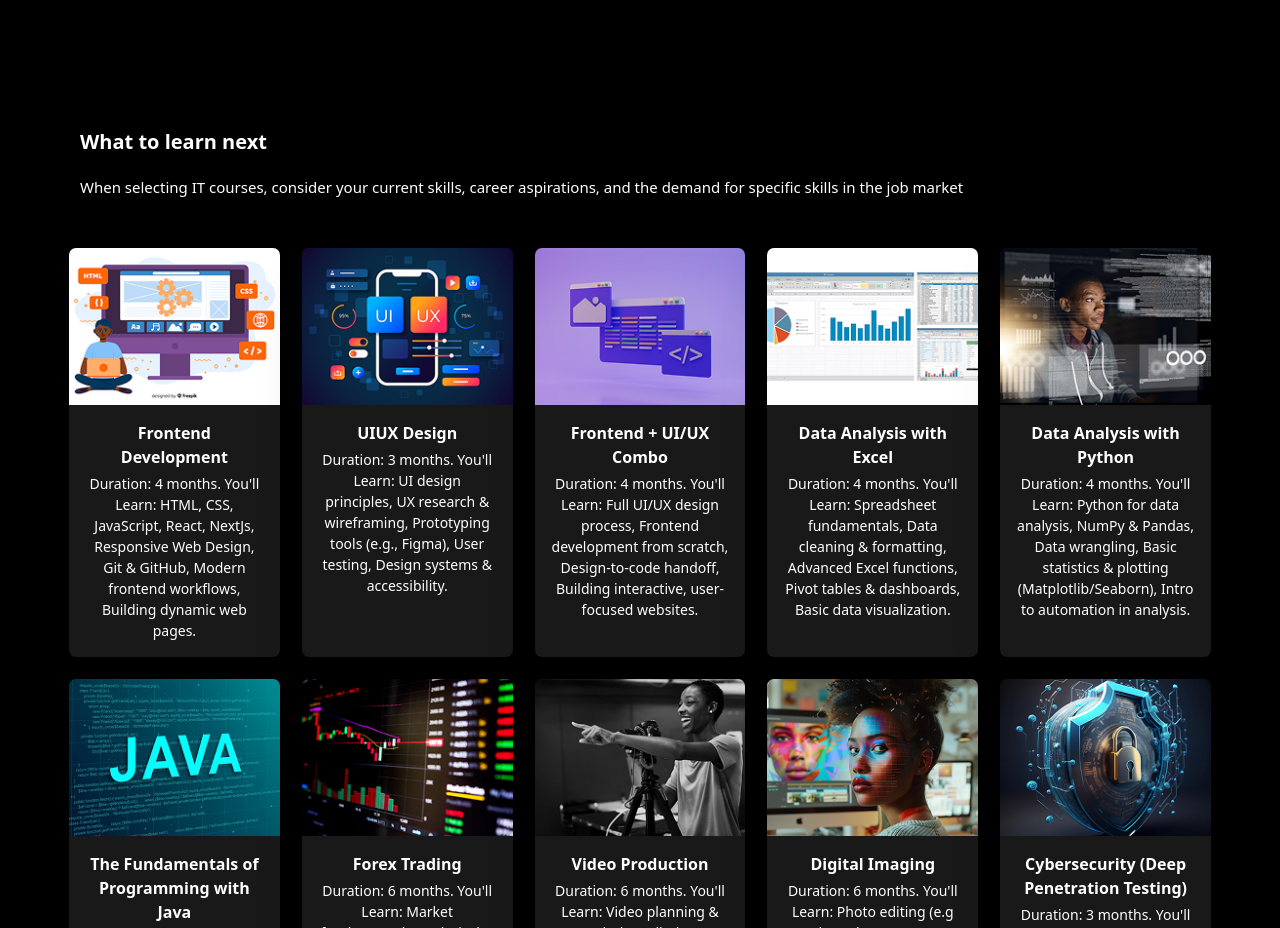
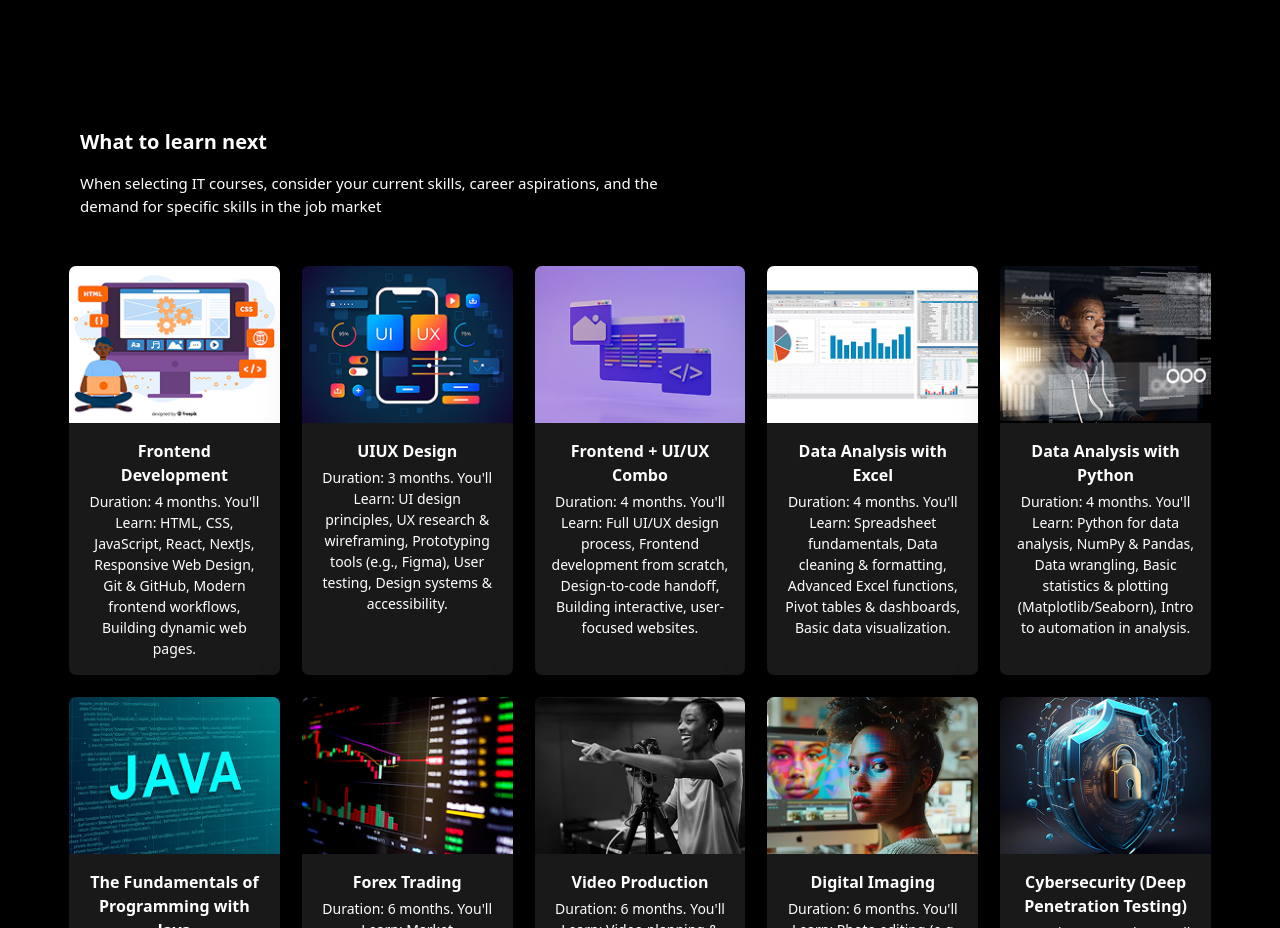
Before and after one commit to Cleve-keem/sfdt-frontend, a React (Vite) app: page / in a window 1280 px wide. Shown: the part 1140-2068 px from the top of the page. Built offline with nearby package versions, Linux system fonts and the light colour scheme.

Commit message:
modified the text

```diff
--- a/src/components/CourseText.jsx
+++ b/src/components/CourseText.jsx
@@ -3,9 +3,9 @@ import React from "react";
 export default function CourseText() {
   return (
     <section className="bg-black text-white text-center pt-20 px-4">
-      <div className=" flex flex-col lg:items-start gap-1 max-w-[1200px] mx-auto lg:pl-10">
+      <div className=" flex flex-col lg:items-start  max-w-[1200px] mx-auto lg:pl-10">
         <h2 className="text-xl font-bold mb-4">What to learn next</h2>
-        <p className=" text-[15px]">
+        <p className=" text-[15px] w-[624px] text-start">
           When selecting IT courses, consider your current skills, career
           aspirations, and the demand for specific skills in the job market
         </p>
```
